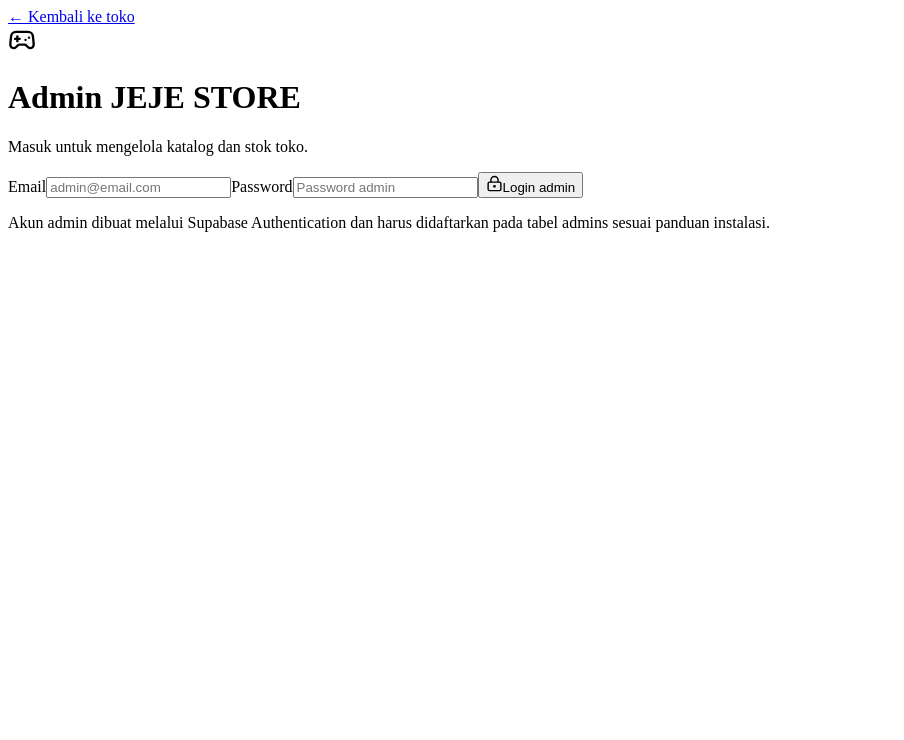
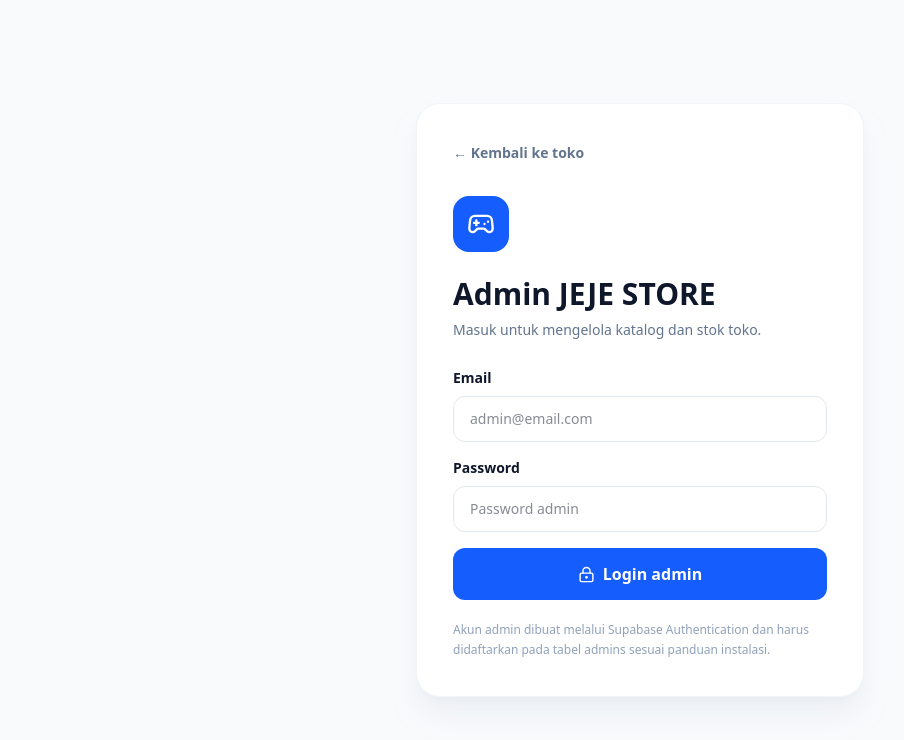
Before and after one commit to gafinyt01-lgtm/jeje-store, a Next.js app: page /admin/login in a window 1280 px wide. Shown: the top 740 px of the page, without its empty margins (0-904 px from the left). Built offline with nearby package versions, Linux system fonts and the light colour scheme.

Commit message:
Create layout.tsx

```diff
--- /dev/null
+++ b/app/layout.tsx
@@ -0,0 +1,15 @@
+import type { Metadata } from "next";
+import "./globals.css";
+
+export const metadata: Metadata = {
+  title: "JEJE STORE | Gaming Marketplace",
+  description: "Top up Roblox dan marketplace akun Mobile Legends.",
+};
+
+export default function RootLayout({ children }: Readonly<{ children: React.ReactNode }>) {
+  return (
+    <html lang="id">
+      <body>{children}</body>
+    </html>
+  );
+}
```
